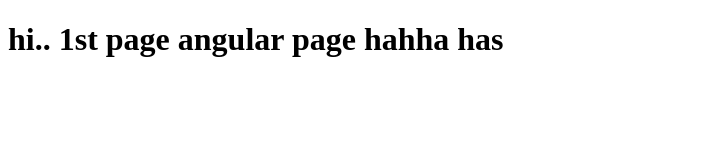
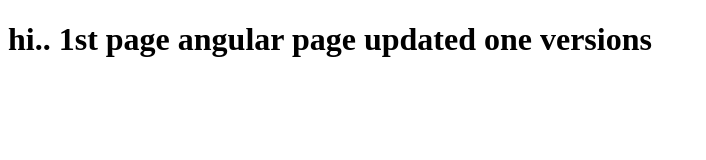
Before and after one commit to AkhilKrishnamurthy/rep-1, a plain HTML site: page index.html in a window 1280 px wide. Shown: the whole page, without its empty margins (0-706 px from the left). Drawn offline with Linux system fonts and the light colour scheme.

Commit message:
new version of web file

```diff
--- a/index.html
+++ b/index.html
@@ -4,6 +4,6 @@
 	<title>hii</title>
 </head>
 <body>
-<h1>hi.. 1st page angular page hahha has</h1>
+<h1>hi.. 1st page angular page updated one versions</h1>
 </body>
 </html>
```
